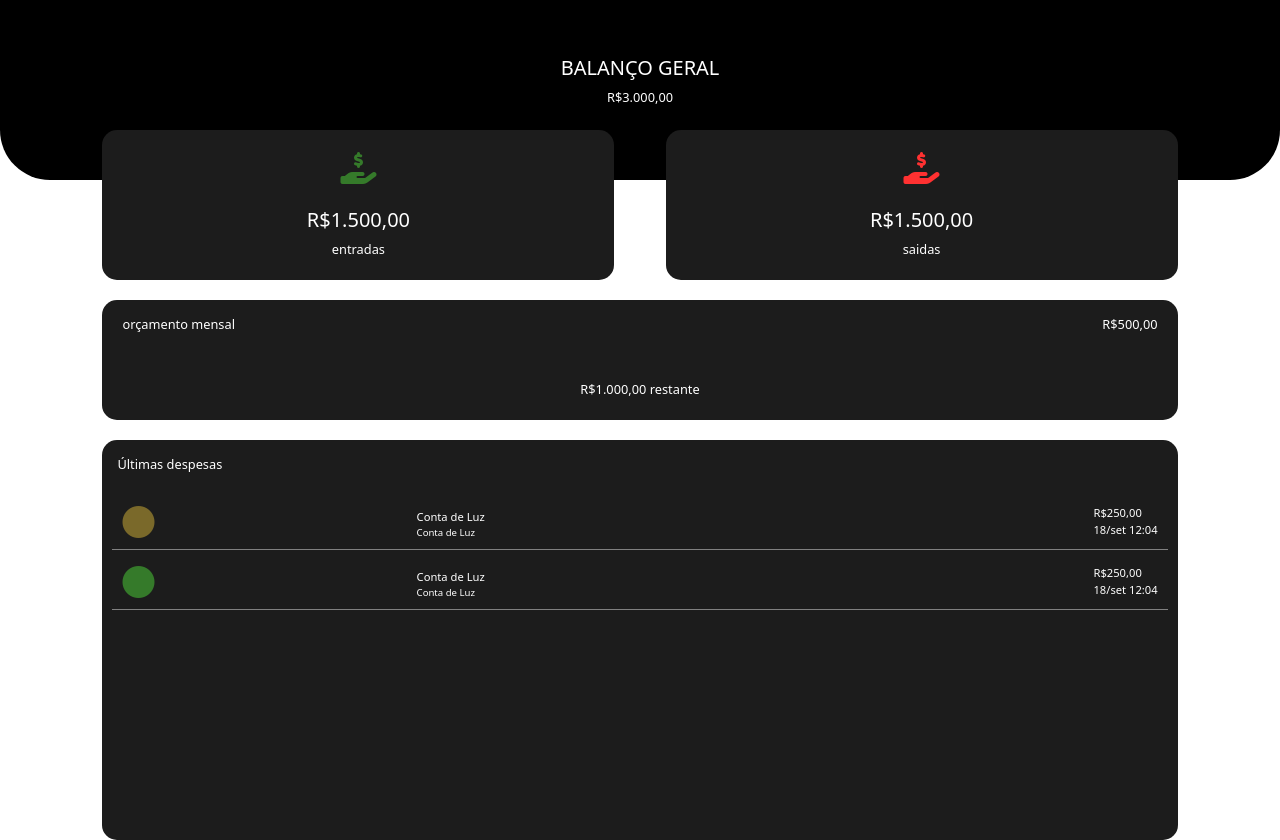
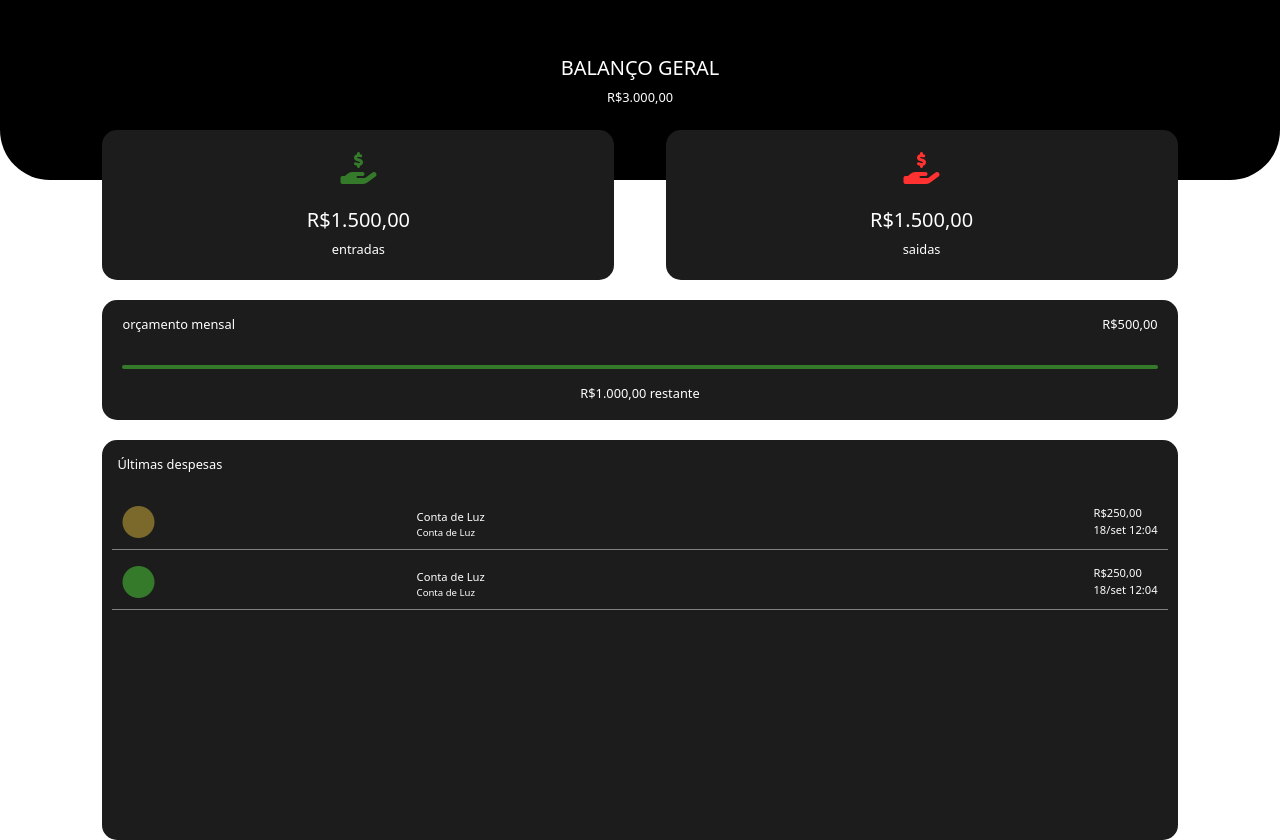
Before and after one commit to EduProgOliveira/Fintech, a plain HTML site: page index.html in a window 1280 px wide. Drawn offline with nearby package versions, Linux system fonts and the light colour scheme.

Commit message:
add loading

```diff
--- a/css/style.css
+++ b/css/style.css
@@ -104,6 +104,16 @@
     flex-direction: row;
     justify-content: center;
     padding: 15px 20px;
+}
+
+.common-monthly-budget-balance-progress{
+    width: auto;
+    height: 10px;
+    border-radius: 10px;
+    background-color: #357A2A;
+    padding: 2px;
+    margin-left: 20px;
+    margin-right: 20px;
 }
 
 .common-container-card-last-expenses{
--- a/index.html
+++ b/index.html
@@ -41,7 +41,7 @@
             R$500,00
           </p>
         </div>
-        <div>
+        <div class="common-monthly-budget-balance-progress">
 
         </div>
         <div class="common-monthly-budget-balance">
```
